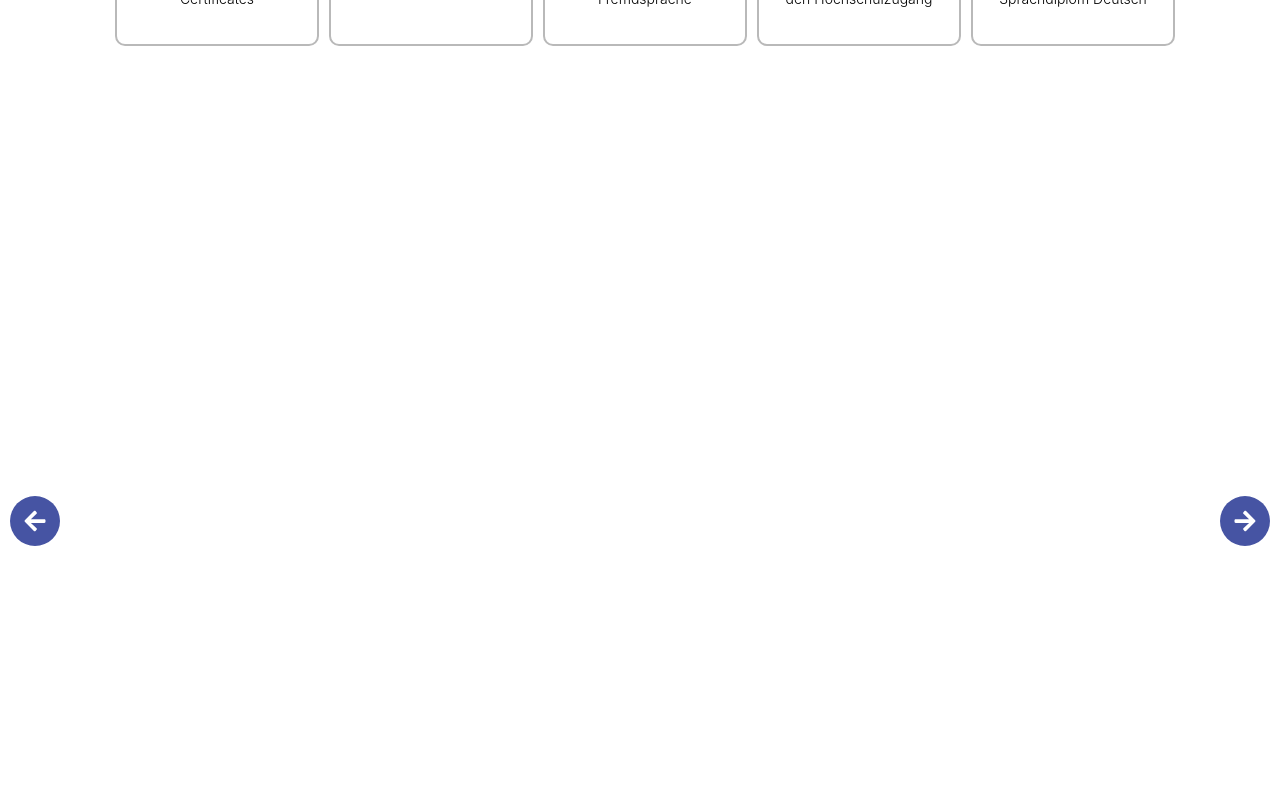
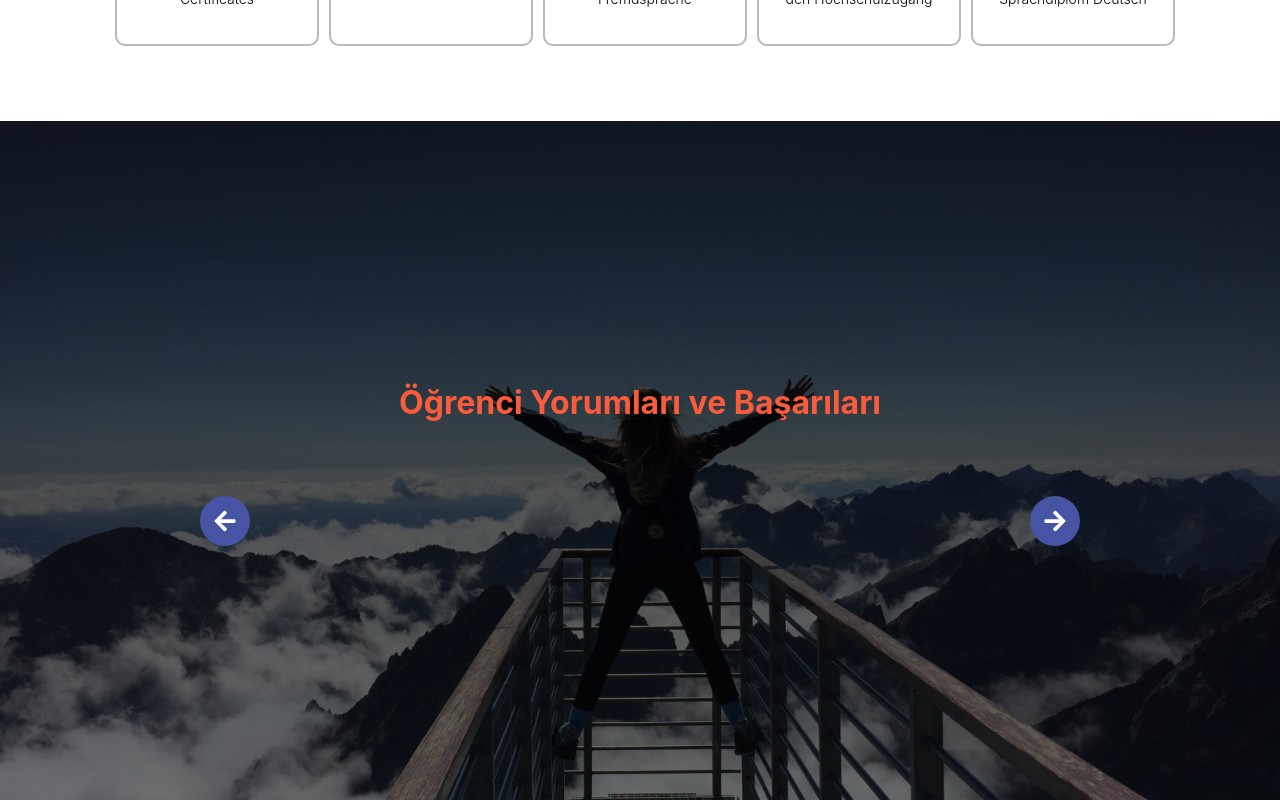
Before and after one commit to sercanbaris/alfa-almanca, a React (Vite) app: page / in a window 1280 px wide. Shown: the part 4960-5760 px from the top of the page. Built offline with nearby package versions, Linux system fonts and the light colour scheme.

Commit message:
Update YouTubePlayer CSS styles for responsive design and add video title

```diff
--- a/src/css/YouTubePlayer.css
+++ b/src/css/YouTubePlayer.css
@@ -1,16 +1,26 @@
 .youtube-player {
     display: flex;
     align-items: center;
-    justify-content: center;
+    justify-content: space-evenly;
     position: relative;
     height: 100vh;
 
+    flex-direction: column;
+
+    background-image: url('/succ.jpg'), linear-gradient(rgba(0, 0, 0, 0.827), rgba(0, 0, 0, 0.5));
+    background-size: cover;
+    background-position: center;
+    background-attachment: fixed;
+    background-blend-mode: overlay;
+
+
 }
 
-.fullle {
-    width: 100%;
-    height: 100%;
+.video-title {
+    color: var(--alfaOrange);
 }
+
+.fullle {}
 
 .prev-button,
 .next-button {
@@ -32,12 +42,12 @@
 }
 
 .prev-button {
-    left: 10px;
+    left: 200px;
 
 }
 
 .next-button {
-    right: 10px;
+    right: 200px;
 
 }
 
@@ -56,11 +66,18 @@
 
     .prev-button {
         top: -30px;
+        left: 10px;
     }
 
     .next-button {
         top: -30px;
+        left: 10px;
     }
 
+    .fullle {
+        width: 100%;
+        height: 100%;
+        margin-bottom: 20px;
+    }
 
 }
--- a/src/pages/YouTubePlayer.jsx
+++ b/src/pages/YouTubePlayer.jsx
@@ -19,15 +19,14 @@ const YouTubePlayer = ({ playlist }) => {
 
   return (
     <div className="youtube-player">
+      <h1 className="video-title">Öğrenci Yorumları ve Başarıları</h1>
       <button className="prev-button" onClick={handlePrev}>
         {window.innerWidth <= 768 ? "←" : <FaArrowLeft />}
       </button>
       <YouTube
         className="fullle"
         opts={
-          window.innerWidth <= 768
-            ? { width: "100%", maxHeight: "100vh" }
-            : { width: "100%", height: "100%" }
+          window.innerWidth <= 768 ? { width: "100%", maxHeight: "100vh" } : {}
         }
         videoId={playlist[currentIndex]}
       />
```
Also changed, not shown: public/succ.jpg (added).
